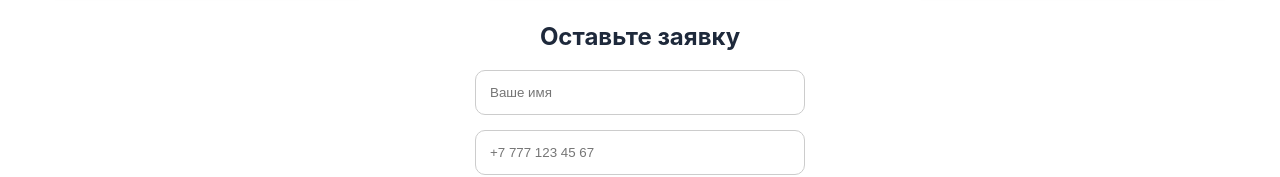
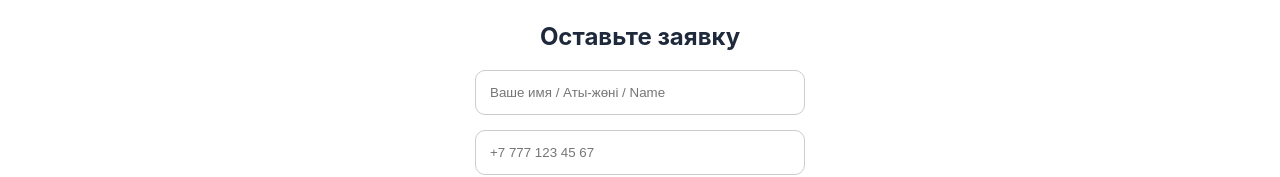
Before and after one commit to bota21/smart-ui, a Next.js app: page / in a window 1280 px wide. Shown: the part 1211-1388 px from the top of the page. Built offline with nearby package versions, Linux system fonts and the light colour scheme.

Commit message:
fix form

```diff
--- a/pages/index.jsx
+++ b/pages/index.jsx
@@ -126,16 +126,23 @@ export default function Home() {
             }
           }}
         >
-          <input type="text" name="name" placeholder="Ваше имя" required />
+          <input
+            type="text"
+            name="name"
+            placeholder="Ваше имя / Аты-жөні / Name"
+            required
+          />
           <input
             type="tel"
             name="phone"
             placeholder="+7 777 123 45 67"
             pattern="^\+7\s\d{3}\s\d{3}\s\d{2}\s\d{2}$"
             required
-            title="Введите номер полностью, например +7 777 123 45 67"
+            title="Введите полный номер, например +7 777 123 45 67"
           />
-          <button type="submit">Отправить</button>
+          <button type="submit" data-i18n="form_send">
+            Отправить
+          </button>
         </form>
       </section>
 
```
Also changed, not shown: app/api/contact/route.js (renamed from api/contact/route.js, +5 -5 lines), 1 other file (tests, documents, lock files or other folders).
